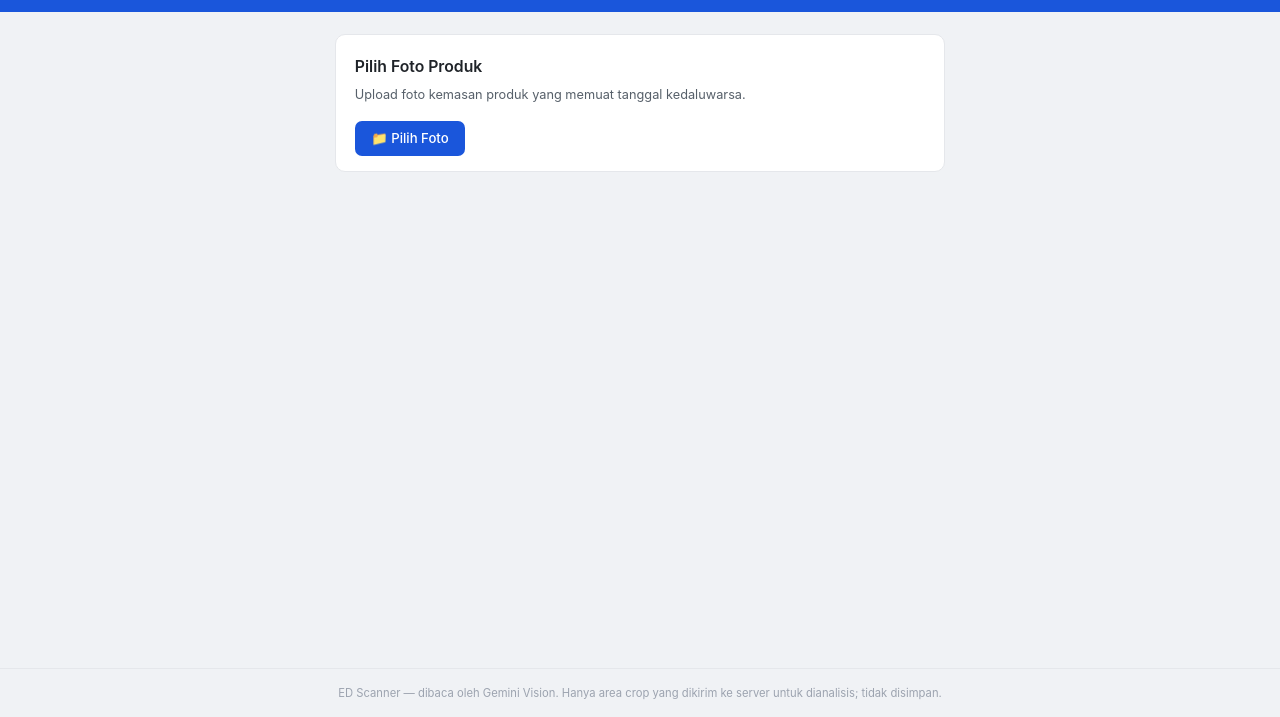
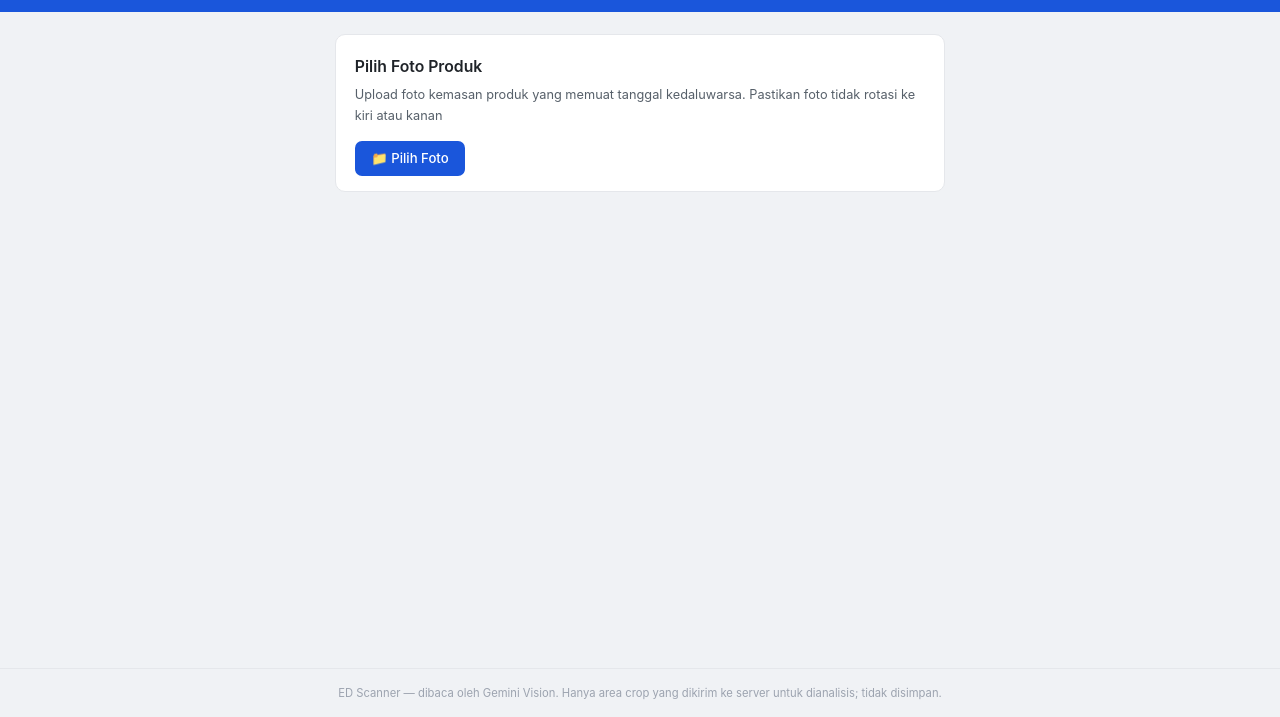
Before and after one commit to tiara259/Expiry_Checker-2, a plain HTML site: page index.html in a window 1280 px wide. Shown: the part 83-800 px from the top of the page. Drawn offline with Linux system fonts and the light colour scheme.

Commit message:
Update index.html

```diff
--- a/index.html
+++ b/index.html
@@ -19,7 +19,7 @@
     <section id="upload-section">
       <div class="card">
         <h2>Pilih Foto Produk</h2>
-        <p class="hint">Upload foto kemasan produk yang memuat tanggal kedaluwarsa.</p>
+        <p class="hint">Upload foto kemasan produk yang memuat tanggal kedaluwarsa. Pastikan foto tidak rotasi ke kiri atau kanan</p>
         <label id="upload-label" for="file-input" class="btn btn-primary btn-upload">
           📁 Pilih Foto
         </label>
```
